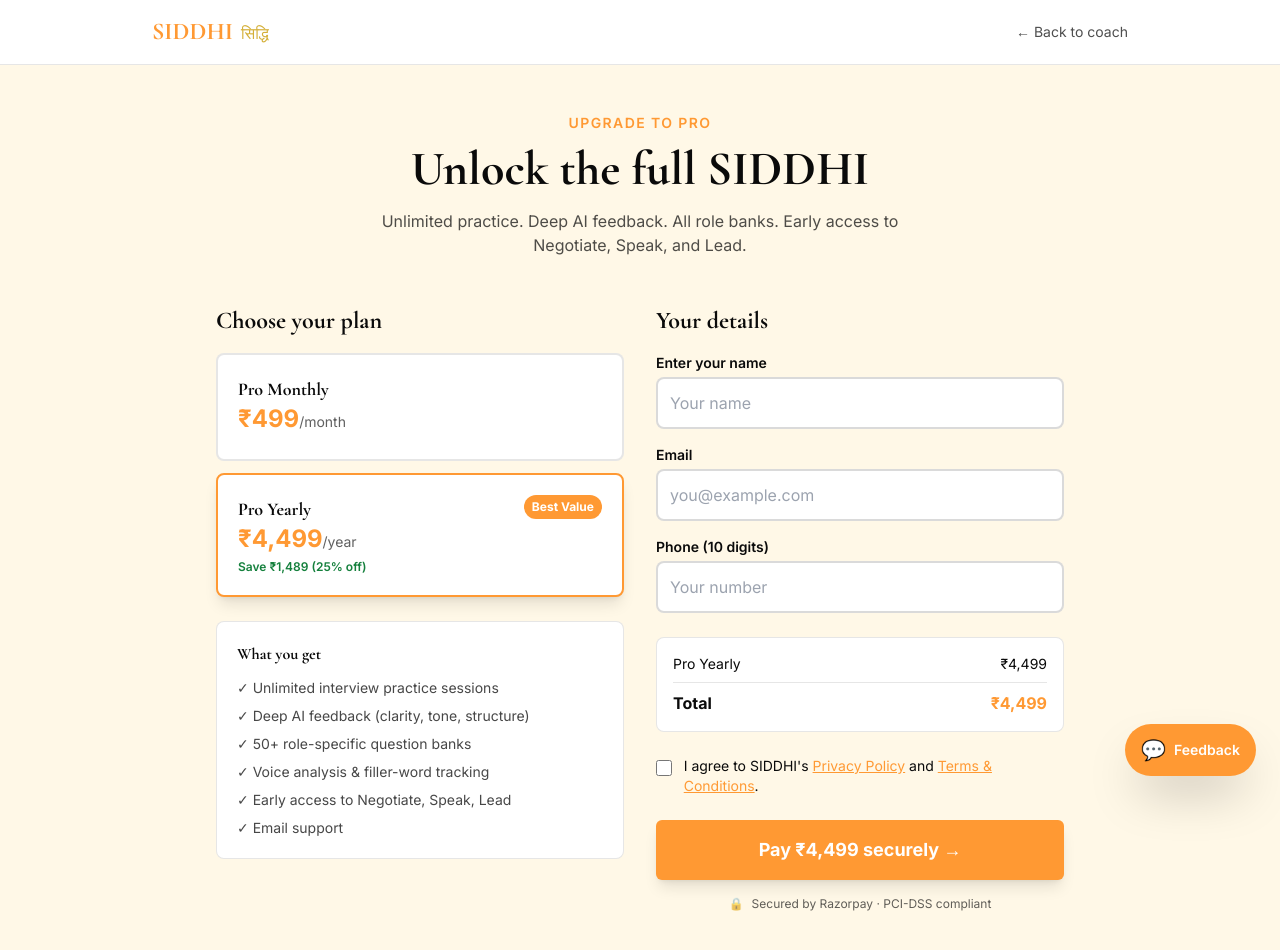
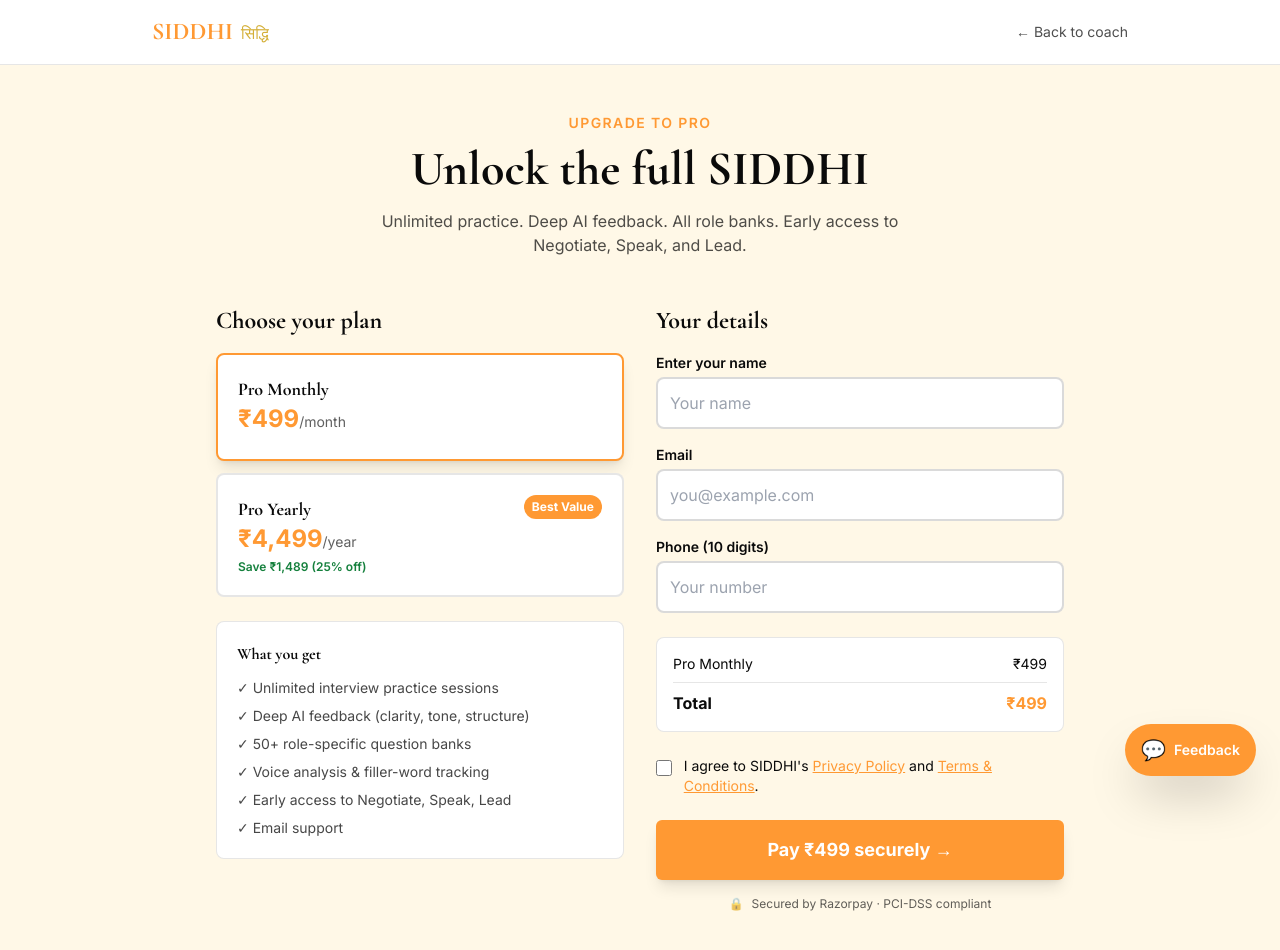
Before and after one commit to Siddhi1987/siddhi-app, a Next.js app: page /payment in a window 1280 px wide. Shown: the top 950 px of the page. Built offline with nearby package versions, Linux system fonts and the light colour scheme; a web font is replaced by a local one.

Commit message:
Change default selected plan to first option

```diff
--- a/pages/payment.jsx
+++ b/pages/payment.jsx
@@ -20,7 +20,7 @@
 ];
 
 export default function Payment() {
-  const [selectedPlan, setSelectedPlan] = useState(PLANS[1]);
+  const [selectedPlan, setSelectedPlan] = useState(PLANS[0]);
   const [name, setName] = useState('');
   const [email, setEmail] = useState('');
   const [phone, setPhone] = useState('');
```
